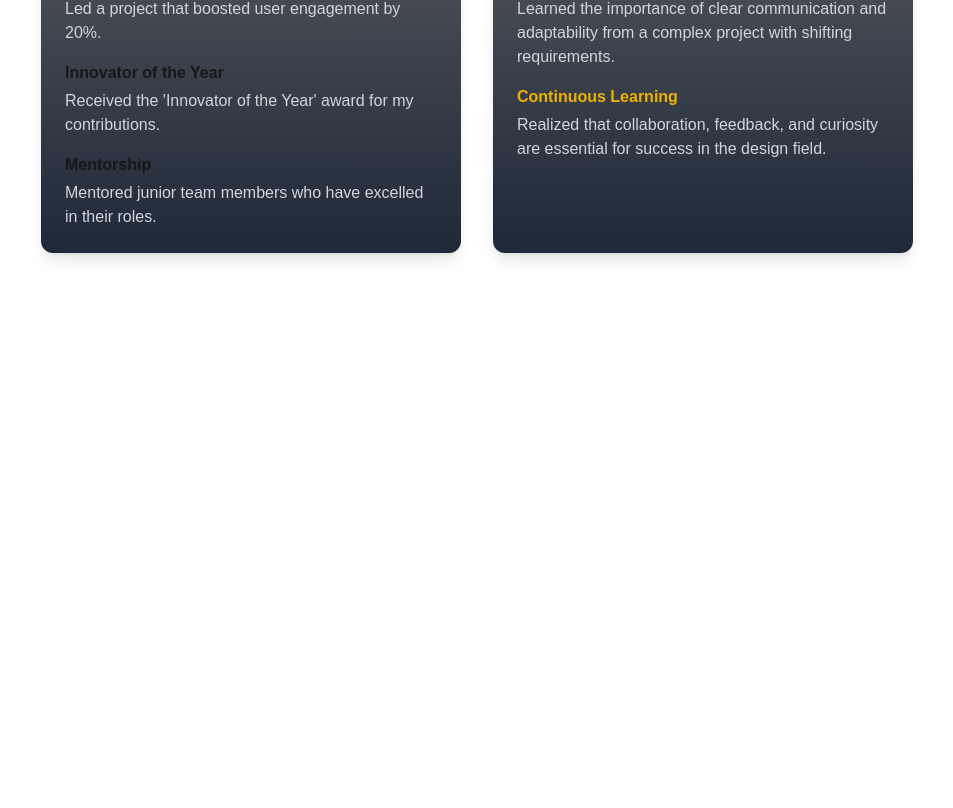
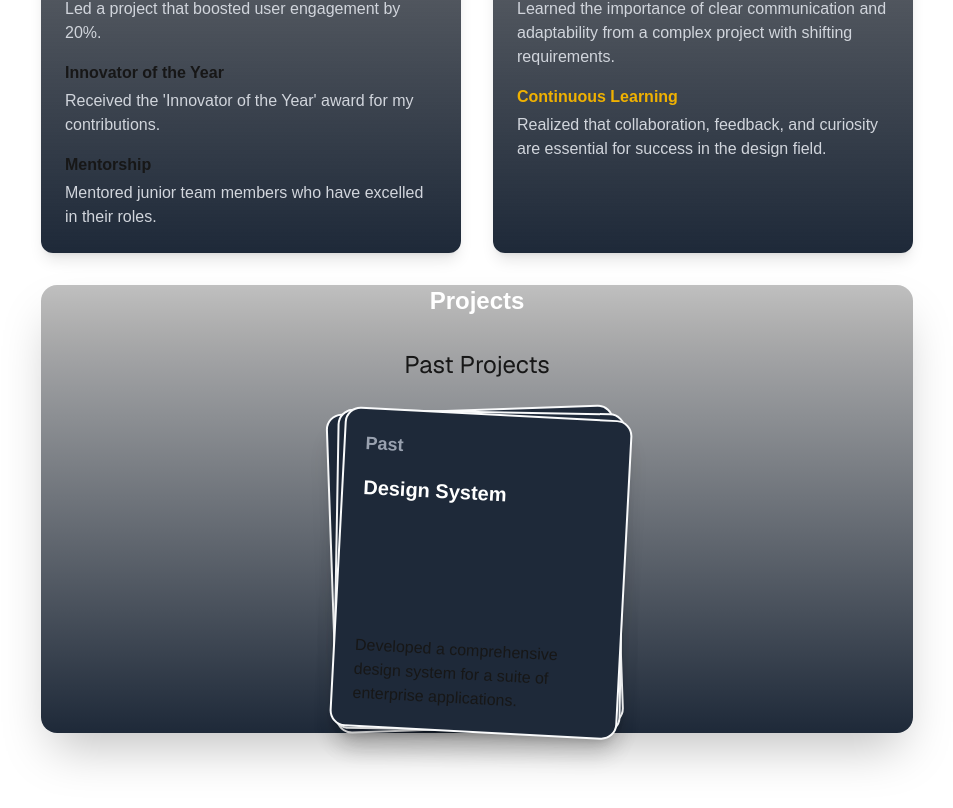
Before and after one commit to isaac9218/isaac-journey, a Next.js app: page / in a window 1280 px wide. Shown: the part 890-1698 px from the top of the page, without its empty margins (163-1116 px from the left). Before the commit the page ends 1203 px from the top, so only its background shows below. Built offline with nearby package versions, Linux system fonts and the light colour scheme.

Commit message:
feat(HP-02): adding profile section, with animation as a deck card

```diff
--- a/src/app/globals.css
+++ b/src/app/globals.css
@@ -32,5 +32,40 @@ body {
 }
 
 .gradient-custom {
-  @apply bg-gradient-to-b from-black/35 via-15% to-gray-800
+  @apply bg-gradient-to-b from-black/25 via-20% to-gray-800
 }
+
+@layer utilities {
+      .project-deck {
+        transition: all 0.3s ease-in-out;
+      }
+      .project-deck .project-card {
+        transition: 0.3s cubic-bezier(0.4, 0, 0.2, 1);
+        position: absolute;
+      }
+      .project-deck .project-card:nth-child(1) {
+        transform: rotate(-2deg) translate(-2px, -4px);
+      }
+      .project-deck .project-card:nth-child(2) {
+        transform: rotate(1deg) translate(2px, -2px);
+      }
+      .project-deck .project-card:nth-child(3) {
+        transform: rotate(3deg) translate(4px, 0px);
+      }
+      .project-deck:hover {
+        transform: scale(1.05);
+      }
+      .project-deck:hover .project-card:nth-child(1) {
+        transform: rotate(-5deg) translateX(-10%);
+      }
+      .project-deck:hover .project-card:nth-child(2) {
+        transform: rotate(0deg) ;
+      }
+      .project-deck:hover .project-card:nth-child(3) {
+        transform: rotate(5deg) translateX(10%);
+      }
+    }
+
+.cardSelected {
+  transform: translateY(-110px);
+}
--- a/src/app/page.tsx
+++ b/src/app/page.tsx
@@ -1,4 +1,5 @@
-export default function Home() {
+import DeckCards from "../core/components/DeckCards";
+
 const nowAndThen = [
   {
     title: "Where you are now",
@@ -27,13 +28,13 @@ export default function Home() {
   },
 ];
 
-
+export default function Home() {
 
   return (
     <main className="flex-grow container mx-auto px-4 sm:px-6 lg:px-8 py-12">
       <div className="mx-auto max-w-4xl p-3">
         <div className="mb-12">
-          <h2 className="text-4xl font-extrabold tracking-tight text-white sm:text-5xl">
+          <h2 className="text-4xl font-extrabold tracking-tight text-center text-white sm:text-5xl">
             My Journey
           </h2>
           <p className="mt-4 text-2xl text-gray-400 flex">
@@ -135,6 +136,24 @@ export default function Home() {
             </section>
           </div>
         </div>
+
+        {/* Project's section */}
+        <div
+          id="projects-section"
+          className="my-8 gradient-custom container rounded-2xl shadow-2xl mx-auto"
+        >
+          <h1 className="font-bold text-2xl text-center text-white">
+            Projects
+          </h1>
+          <div className="space-y-24">
+            <div className="my-8 flex flex-col items-center">
+              <h2 className="mb-8 font-sans text-2xl text-center text-primary">
+                Past Projects
+              </h2>
+              <DeckCards/>
+            </div>
+          </div>
+        </div>
       </div>
     </main>
   );
--- /dev/null
+++ b/src/core/components/DeckCards.tsx
@@ -0,0 +1,67 @@
+"use client";
+
+import { useEffect, useRef, useState } from "react";
+
+const pastCard = [
+  {
+    cardType: "Past",
+    projectName: "AI in UX Research",
+    description: "Investigated how AI can augment user research methodologies.",
+  },
+  {
+    cardType: "Past",
+    projectName: "E-commerce Redesign",
+    description:
+      "Overhauled an online store's UX, resulting in a 15% conversion increase.",
+  },
+  {
+    cardType: "Past",
+    projectName: "Design System",
+    description:
+      "Developed a comprehensive design system for a suite of enterprise applications.",
+  },
+];
+
+export default function DeckCards() {
+  const [activeCard, setActiveCard] = useState<null | number>(null);
+  const deckRef = useRef<HTMLDivElement>(null);
+
+  useEffect(() => {
+    function handleClickOutside(event: MouseEvent) {
+      if (deckRef.current && !deckRef.current.contains(event.target as Node)) {
+        setActiveCard(null);
+      }
+    }
+    document.addEventListener("click", handleClickOutside);
+    return () => {
+      document.removeEventListener("click", handleClickOutside);
+    };
+  }, []);
+
+  return (
+    <div className="relative w-72 h-80 project-deck" ref={deckRef}>
+      {pastCard.map((value, index) => (
+        <div
+          key={index}
+          className={`project-card w-full h-full bg-gray-800 rounded-2xl flex-col justify-between flex shadow-xl border-2 border-gray-50 p-5 ${
+            activeCard === index? "cardSelected" : ""
+          }`}
+          onClick={() => {
+            setActiveCard(activeCard === index ? null : index);
+            console.log(`card pressed ${index}`);
+          }}
+        >
+          <div>
+            <h4 className="text-gray-400 font-bold text-lg mb-4">
+              {value.cardType}
+            </h4>
+            <h4 className="text-white font-extrabold text-xl mb-4">
+              {value.projectName}
+            </h4>
+          </div>
+          <p>{value.description}</p>
+        </div>
+      ))}
+    </div>
+  );
+}
--- a/src/core/components/Header.tsx
+++ b/src/core/components/Header.tsx
@@ -3,7 +3,7 @@
 import React from "react";
 import Image from "next/image";
 
-const headerBarNames = ["About", "Home", "Projects"];
+const headerBarNames = [{titleSection: "About", link: ""}, {titleSection: "Home", link: ""}, {titleSection: "Projects", link: "#projects-section"}];
 
 const Header = () => {
   return (
@@ -28,10 +28,10 @@ const Header = () => {
             {headerBarNames.map((value, index) => (
               <a
                 key={index}
-                href="#"
+                href={value.link}
                 className="text-gray-700 hover:bg-black/80 dark:text-white font-bold px-4 py-2 hover:underline rounded-2xl btn-hover-animate"
               >
-                {value}
+                {value.titleSection}
               </a>
             ))}
           </nav>
```
Lines whose indentation alone changed are shown as unchanged.
